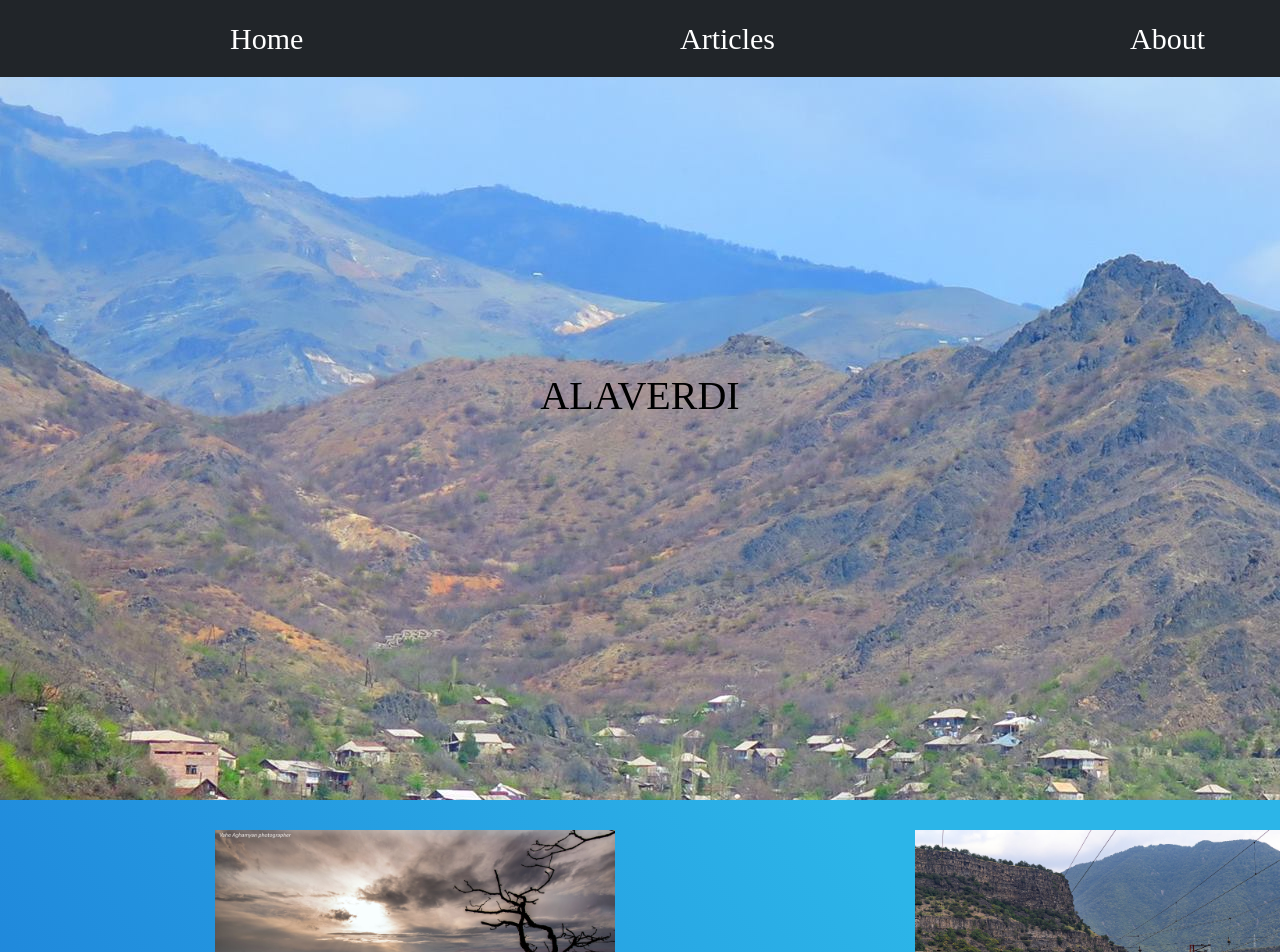
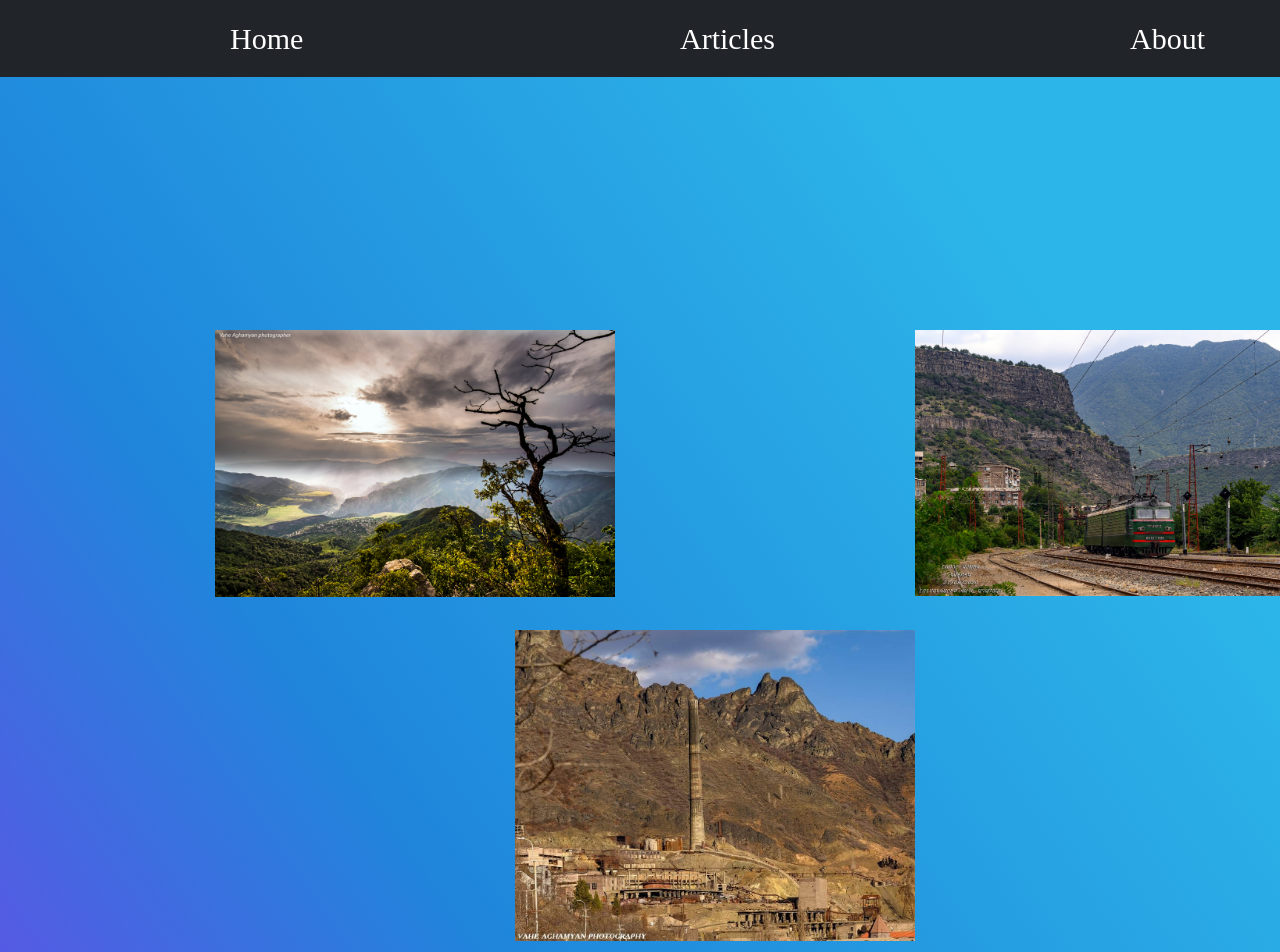
Before and after one commit to LeonMher/alaverdi, a React (Create React App) app: page / in a window 1280 px wide. Shown: the top 952 px of the page. Built offline with nearby package versions, Linux system fonts and the light colour scheme; a web font is replaced by a local one.

Commit message:
updated background

```diff
--- a/src/pages/HomePage.js
+++ b/src/pages/HomePage.js
@@ -31,7 +31,7 @@ function HomePage() {
 
     return (
         <div>
-            <HeadComponent />
+
             <div className='body'>
 
                 <div className='cont1'>
--- a/src/styles/home.style.css
+++ b/src/styles/home.style.css
@@ -1,5 +1,5 @@
 
-.headPage{
+/* .headPage{
     position: relative;
     opacity: 100%;
     height: 100vh;
@@ -18,16 +18,17 @@
      justify-content: center;
      align-items: center;
 
- }
+ } */
 
 
-
+/*
 .head h1{
     font-size: 200px;
     letter-spacing: 10px;
-    }
+    } */
 
 .cont1{
+
      height: 300vh;
 
      background: linear-gradient(55deg, #c400f5 0%, #1f86db 51%, #2cb5e8 85%)
@@ -80,7 +81,7 @@ img{
     .firstPic{
         position: absolute;
         left: 190px;
-        top: 820px;
+        top: 320px;
     }
 
 
@@ -88,13 +89,13 @@ img{
     .secondPic{
         position: absolute;
         left: 490px;
-        top: 1120px;
+        top: 620px;
     }
 
     .thirdPic{
         position: absolute;
         left: 890px;
-        top: 820px;
+        top: 320px;
     }
 
     .forthPic{
```
